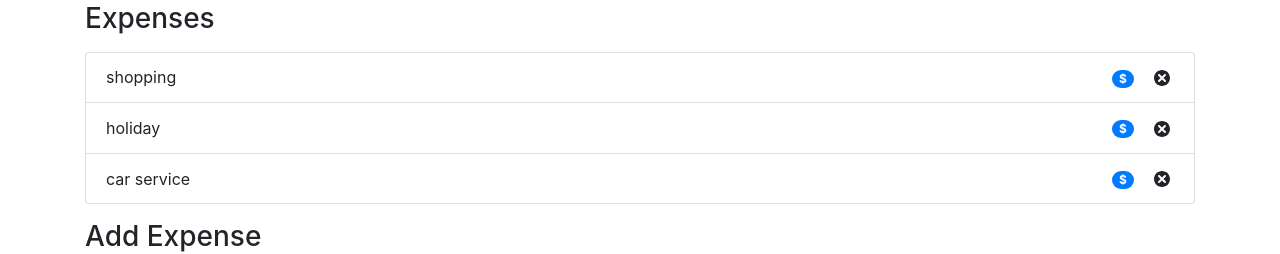
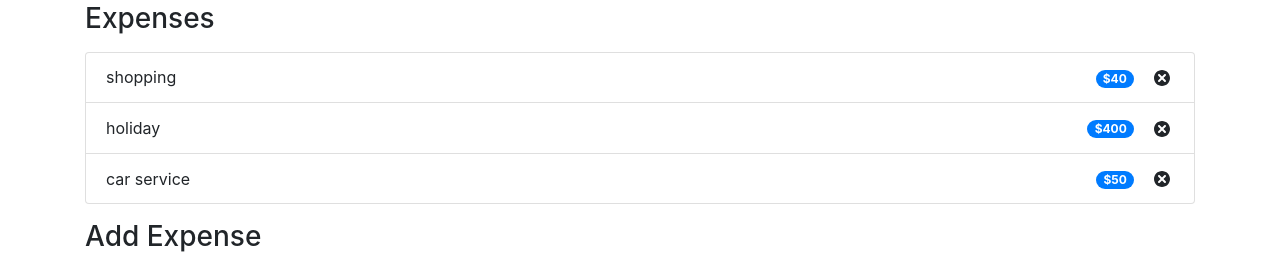
Before and after one commit to Strompy/budget-tracker, a React (Create React App) app: page / in a window 1280 px wide. Shown: the part 160-414 px from the top of the page. Built offline with nearby package versions, Linux system fonts and the light colour scheme.

Commit message:
Fix typo on cost

```diff
--- a/src/components/ExpenseList.js
+++ b/src/components/ExpenseList.js
@@ -7,7 +7,7 @@ const ExpenseList = () => {
   return (
     <ul className='list-group'>
       {expenses.map((expense) => (
-        <ExpenseItem id={expense.id} name={expense.name} const={expense.cost} />
+        <ExpenseItem id={expense.id} name={expense.name} cost={expense.cost} />
       ))}
     </ul>
   );
```
